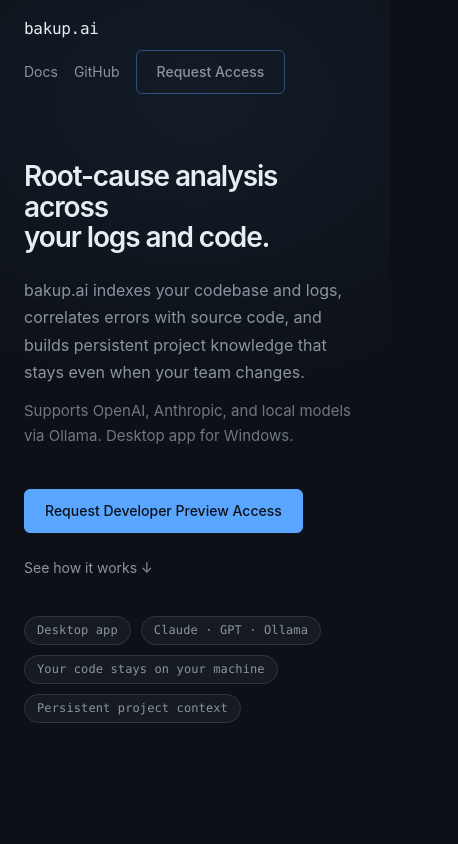
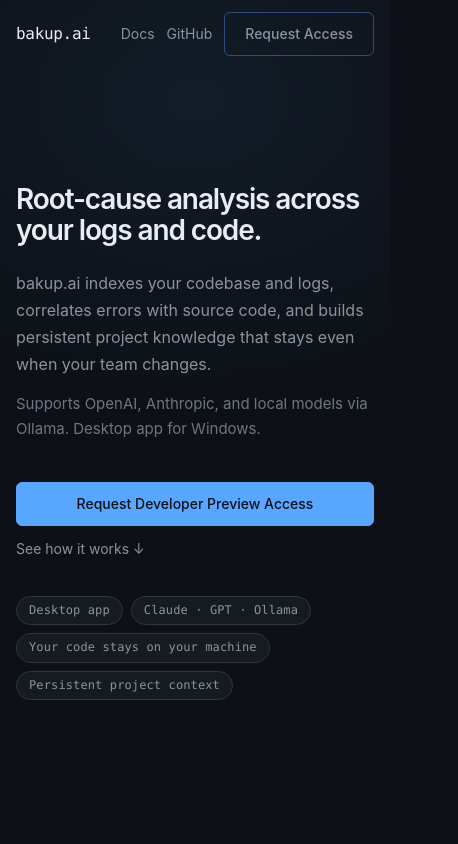
Before and after one commit to salilsankritya/bakup.ai, a plain HTML site: page index.html in a window 390 px wide. Shown: the top 844 px of the page, 458 px wide, since content can reach past the window. Drawn offline with Linux system fonts and the light colour scheme.

Commit message:
fix: mobile horizontal overflow, constrain scroll grids and hero CTA

```diff
--- a/styles.css
+++ b/styles.css
@@ -5,7 +5,7 @@
 
 /* ── Reset ───────────────────────────────────────────────────────────────── */
 *, *::before, *::after { box-sizing: border-box; margin: 0; padding: 0; }
-html { scroll-behavior: smooth; font-size: 16px; }
+html { scroll-behavior: smooth; font-size: 16px; overflow-x: hidden; }
 
 /* ── Tokens ──────────────────────────────────────────────────────────────── */
 :root {
@@ -740,6 +740,10 @@
 
 /* ── Mobile: horizontal scroll for grid sections ─────────────────────────── */
 @media (max-width: 560px) {
+  /* Prevent any child from widening the page */
+  body { width: 100vw; }
+  .section, .hero { max-width: 100vw; overflow-x: hidden; }
+
   /* Steps row: swipe left/right */
   .steps {
     grid-template-columns: repeat(4, 80vw);
@@ -748,6 +752,7 @@
     scroll-snap-type: x mandatory;
     gap: 16px;
     padding-bottom: 8px;
+    max-width: 100%;
   }
   .step {
     scroll-snap-align: start;
@@ -762,6 +767,7 @@
     scroll-snap-type: x mandatory;
     gap: 16px;
     padding-bottom: 8px;
+    max-width: 100%;
   }
   .pillar {
     scroll-snap-align: start;
@@ -780,19 +786,34 @@
   .hero__sub {
     max-width: 100%;
   }
+  .hero__cta {
+    flex-direction: column;
+    align-items: flex-start;
+    gap: 12px;
+  }
+  .btn--primary {
+    width: 100%;
+    text-align: center;
+  }
 
   /* Prevent code blocks from overflow */
   .code-block__pre {
     font-size: 0.75rem;
   }
 
+  /* Container tighter padding on small screens */
+  .container {
+    padding: 0 16px;
+  }
+
   /* Nav links wrap */
   .nav__inner {
     flex-wrap: wrap;
     gap: 8px;
+    padding: 12px 16px;
   }
   .nav__links {
-    gap: 16px;
+    gap: 12px;
   }
 
   /* Preview grid padding */
@@ -802,10 +823,17 @@
   .gate__input-row {
     flex-direction: column;
   }
+
+  /* Trust badges wrap nicely */
+  .trust-badges {
+    gap: 8px;
+  }
 }
 
 /* ── Medium screens ──────────────────────────────────────────────────────── */
 @media (max-width: 900px) and (min-width: 561px) {
+  .section, .hero { max-width: 100vw; overflow-x: hidden; }
+
   .steps {
     grid-template-columns: repeat(4, 48vw);
     overflow-x: auto;
@@ -813,6 +841,7 @@
     scroll-snap-type: x mandatory;
     gap: 16px;
     padding-bottom: 8px;
+    max-width: 100%;
   }
   .step {
     scroll-snap-align: start;
```
